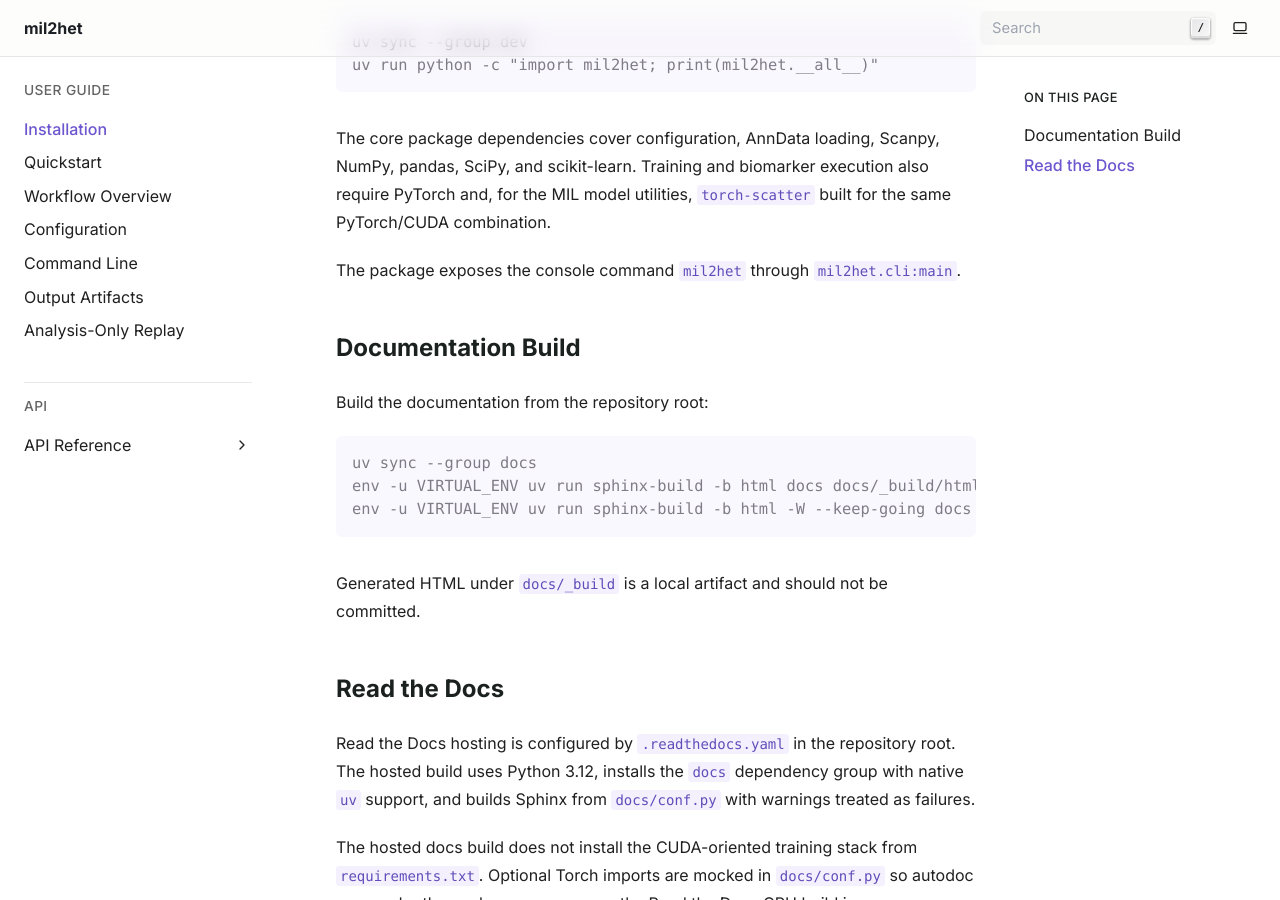
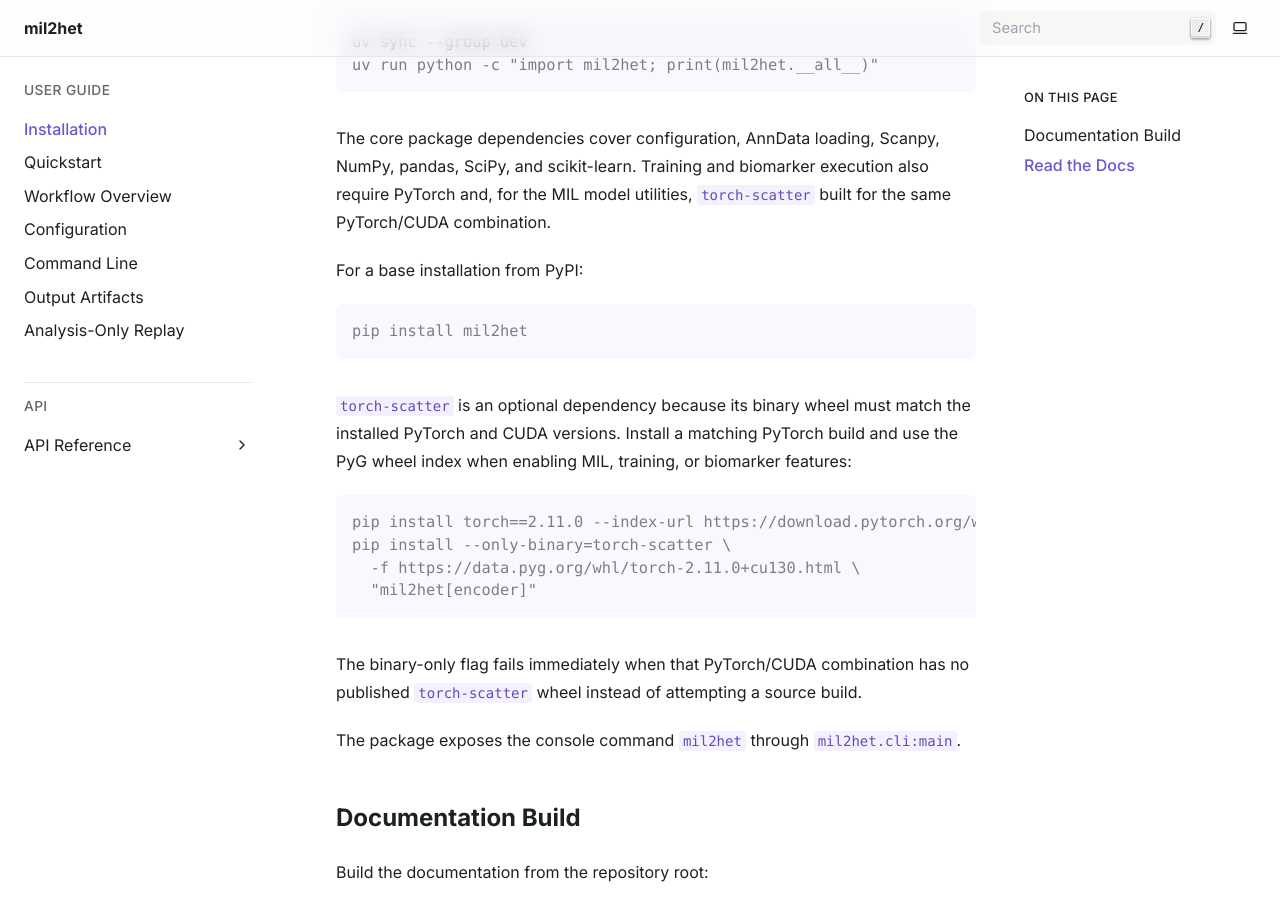
Before and after one commit to 32127003/mil2het, a Sphinx documentation site: the page built from docs/installation.rst, in a window 1280 px wide and 900 px high, scrolled down 221 px. Built offline with Sphinx 7.4.7, drawn with Linux system fonts in a browser that asks for light colours.

Commit message:
Make torch-scatter an optional feature dependency

```diff
--- a/docs/installation.rst
+++ b/docs/installation.rst
@@ -13,6 +13,26 @@
 NumPy, pandas, SciPy, and scikit-learn. Training and biomarker execution also
 require PyTorch and, for the MIL model utilities, ``torch-scatter`` built for
 the same PyTorch/CUDA combination.
+
+For a base installation from PyPI:
+
+.. code-block:: console
+
+   pip install mil2het
+
+``torch-scatter`` is an optional dependency because its binary wheel must match
+the installed PyTorch and CUDA versions. Install a matching PyTorch build and
+use the PyG wheel index when enabling MIL, training, or biomarker features:
+
+.. code-block:: console
+
+   pip install torch==2.11.0 --index-url https://download.pytorch.org/whl/cu130
+   pip install --only-binary=torch-scatter \
+     -f https://data.pyg.org/whl/torch-2.11.0+cu130.html \
+     "mil2het[encoder]"
+
+The binary-only flag fails immediately when that PyTorch/CUDA combination has
+no published ``torch-scatter`` wheel instead of attempting a source build.
 
 The package exposes the console command ``mil2het`` through
 ``mil2het.cli:main``.
```
Also changed, not shown: README.md (+21 -7 lines), pyproject.toml (+15 -2 lines), 6 other files.
